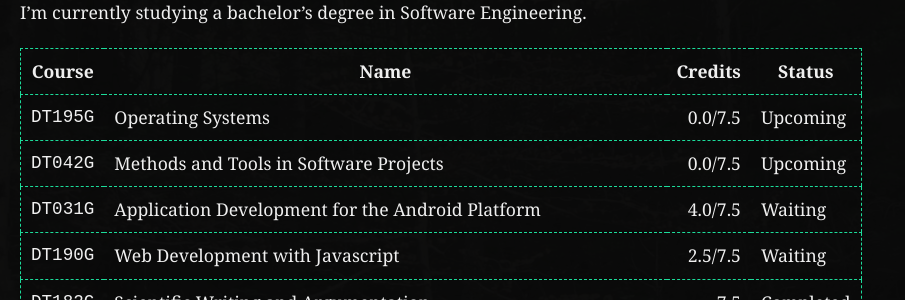
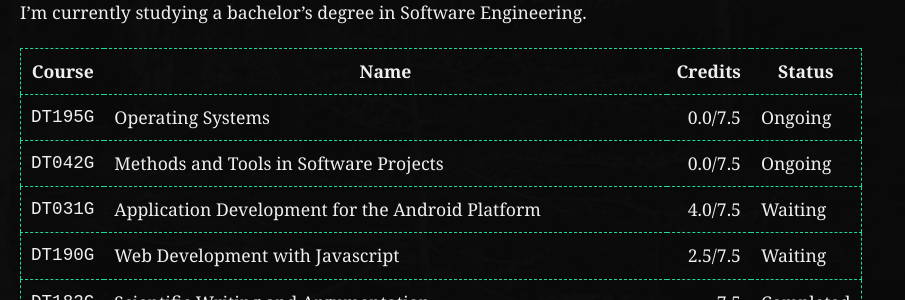
Before and after one commit to rollerozxa/voxelmanip.se, a Jekyll site: the page built from merits.md, in a window 1280 px wide and 900 px high. Shown: the part 365-665 px from the top of the window, without its empty margins (0-905 px from the left). Built offline with Jekyll 4.4.1, drawn with Linux system fonts in a browser that asks for light colours.

Commit message:
Update university courses

```diff
--- a/_data/merits/uni_se.yml
+++ b/_data/merits/uni_se.yml
@@ -3,13 +3,13 @@
   name: Operating Systems
   credits: 0.0
   total_credits: 7.5
-  status: Upcoming
+  status: Ongoing
 
 - id: DT042G
   name: Methods and Tools in Software Projects
   credits: 0.0
   total_credits: 7.5
-  status: Upcoming
+  status: Ongoing
 
 - id: DT031G
   name: Application Development for the Android Platform
```
